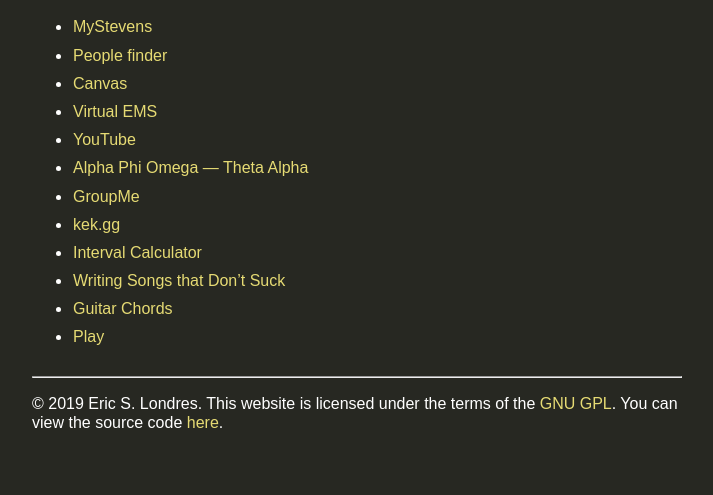
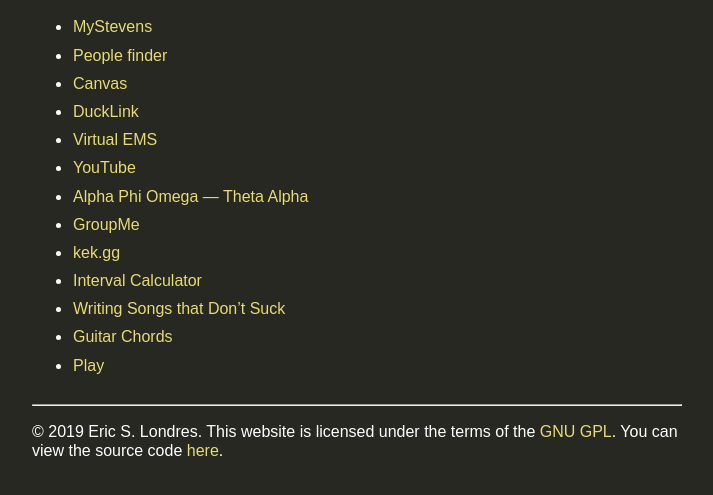
Before and after one commit to slondr/slondr.gitlab.io, a Jekyll site: the page built from favorites.md, in a window 1280 px wide, cut to the strip 186-681 px from the top of the page. Shown: the whole strip, without its empty margins (283-996 px from the left). Built offline with Jekyll 4.4.1, drawn with Linux system fonts in a browser that asks for light colours; a script that is not in the unit is left out.

Commit message:
added ducklink link

```diff
--- a/_data/favorites.yml
+++ b/_data/favorites.yml
@@ -4,6 +4,8 @@
   link: https://web.stevens.edu/peoplefinder/
 - title: Canvas
   link: https://sit.instructure.com/
+- title: DuckLink
+  link: https://ducklink.stevens.edu/
 - title: Virtual EMS
   link: https://emsweb.stevens.edu/VirtualEMS/
 - title: YouTube
```
